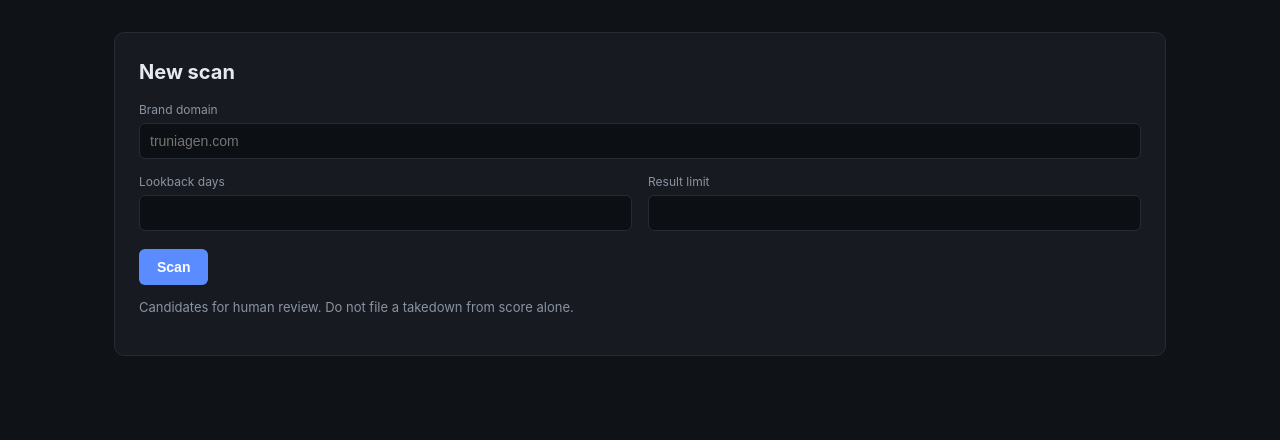
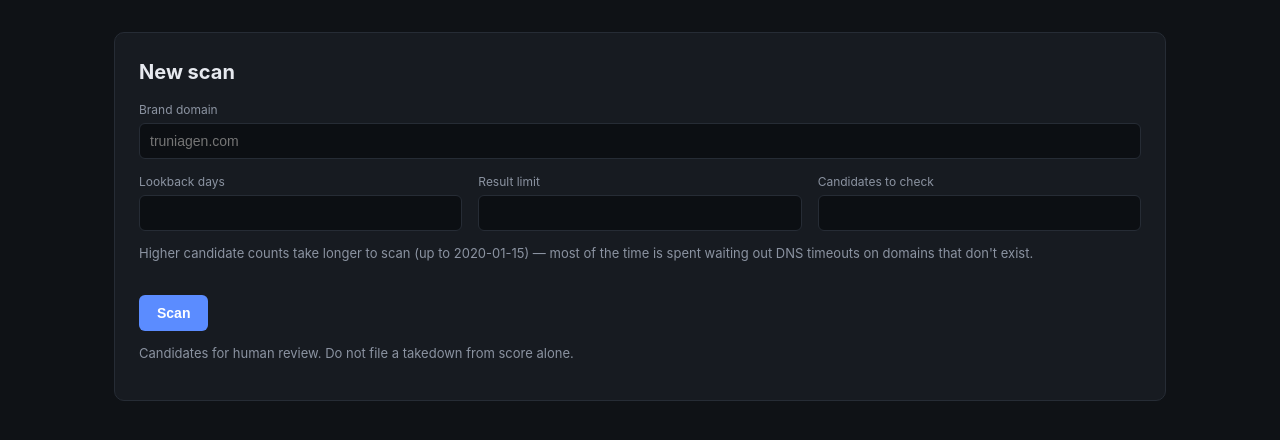
Before and after one commit to ruans-beep/phishsurf, a FastAPI app: template app/templates/new_scan.html in a window 1280 px wide. Shown: the part 53-493 px from the top of the page. Run offline with FastAPI, Linux system fonts and the light colour scheme; the template is opened without the code that fills it: most values are stand-ins (such as "Sample title", 1, 10 or a date in 2020); some libraries are stand-ins or nearby versions.

Commit message:
Cut default scan turnaround from ~40min to a few minutes
DNS resolution dominates scan time (most lookalikes don't resolve, so
each eats a full DNS timeout), but it was sharing the same conservative
MAX_CONCURRENCY=5 pool used for RDAP/page fetches against real external
sites. Give DNS its own higher-concurrency pool (DNS_CONCURRENCY=25,
lightweight resolver queries tolerate it fine), and make the candidate
count itself tunable per scan via a new form field instead of always
generating up to the 3000 hard cap. Default candidate count is now 600,
which keeps a default scan in the few-minutes range while still letting
someone opt into a slower, deeper 3000-candidate scan when they want it.

Also patches already-deployed Postgres schemas with the new
scans.candidate_limit column on startup, since create_all() only
creates missing tables and won't alter one that already exists.

Co-Authored-By: Claude Sonnet 5 <noreply@anthropic.com>

```diff
--- a/app/db.py
+++ b/app/db.py
@@ -1,4 +1,4 @@
-from sqlalchemy import create_engine
+from sqlalchemy import create_engine, inspect, text
 from sqlalchemy.orm import sessionmaker, declarative_base
 
 from . import config
@@ -25,3 +25,24 @@ def init_db():
     from . import models  # noqa: F401  (registers models on Base.metadata)
 
     Base.metadata.create_all(bind=engine)
+    _patch_missing_columns()
+
+
+def _patch_missing_columns():
+    """Add columns introduced after a table already existed in production.
+
+    There's no migration framework here on purpose (the schema is small
+    and changes rarely) — this just keeps an already-deployed Postgres
+    database in sync with new nullable-with-default columns instead of
+    requiring a manual ALTER TABLE or a full Alembic setup.
+    """
+    inspector = inspect(engine)
+    if "scans" not in inspector.get_table_names():
+        return
+    existing = {c["name"] for c in inspector.get_columns("scans")}
+    if "candidate_limit" in existing:
+        return
+    with engine.begin() as conn:
+        conn.execute(text(
+            "ALTER TABLE scans ADD COLUMN candidate_limit INTEGER NOT NULL DEFAULT 600"
+        ))
--- a/app/main.py
+++ b/app/main.py
@@ -81,6 +81,8 @@ def new_scan_form(request: Request):
         "request": request,
         "default_days": config.LOOKBACK_DAYS_DEFAULT,
         "default_limit": config.DEFAULT_SCAN_LIMIT,
+        "default_candidates": config.DEFAULT_CANDIDATE_LIMIT,
+        "candidate_hard_cap": config.CANDIDATE_HARD_CAP,
         "error": None,
     })
 
@@ -92,6 +94,7 @@ def create_scan(
     domain: str = Form(...),
     days: Optional[int] = Form(None),
     limit: Optional[int] = Form(None),
+    candidates: Optional[int] = Form(None),
 ):
     if not auth.is_authenticated(request):
         return RedirectResponse("/login", status_code=303)
@@ -104,6 +107,8 @@ def create_scan(
             "request": request,
             "default_days": config.LOOKBACK_DAYS_DEFAULT,
             "default_limit": config.DEFAULT_SCAN_LIMIT,
+            "default_candidates": config.DEFAULT_CANDIDATE_LIMIT,
+            "candidate_hard_cap": config.CANDIDATE_HARD_CAP,
             "error": "Enter a valid domain, e.g. truniagen.com",
         }, status_code=400)
 
@@ -113,8 +118,17 @@ def create_scan(
     scan_limit = limit or config.DEFAULT_SCAN_LIMIT
     scan_limit = max(1, min(scan_limit, config.CANDIDATE_HARD_CAP))
 
+    scan_candidate_limit = candidates or config.DEFAULT_CANDIDATE_LIMIT
+    scan_candidate_limit = max(1, min(scan_candidate_limit, config.CANDIDATE_HARD_CAP))
+
     with SessionLocal() as db:
-        scan = Scan(domain=clean_domain, days=scan_days, limit=scan_limit, status="queued")
+        scan = Scan(
+            domain=clean_domain,
+            days=scan_days,
+            limit=scan_limit,
+            candidate_limit=scan_candidate_limit,
+            status="queued",
+        )
         db.add(scan)
         db.commit()
         db.refresh(scan)
@@ -141,6 +155,7 @@ def scan_json(scan_id: str, request: Request):
                 "domain": scan.domain,
                 "days": scan.days,
                 "limit": scan.limit,
+                "candidate_limit": scan.candidate_limit,
                 "status": scan.status,
                 "candidate_count": scan.candidate_count,
                 "created_at": scan.created_at.isoformat() if scan.created_at else None,
--- a/app/models.py
+++ b/app/models.py
@@ -18,6 +18,7 @@ class Scan(Base):
     domain = Column(String, nullable=False, index=True)
     days = Column(Integer, nullable=False)
     limit = Column(Integer, nullable=False)
+    candidate_limit = Column(Integer, nullable=False, default=600)
     status = Column(String, nullable=False, default="queued")  # queued|running|done|error
     error_message = Column(Text, nullable=True)
     candidate_count = Column(Integer, nullable=False, default=0)
--- a/app/scanner.py
+++ b/app/scanner.py
@@ -92,17 +92,22 @@ def _run_scan(scan_id: str) -> None:
     with SessionLocal() as db:
         scan = db.get(Scan, scan_id)
         domain, days, result_limit = scan.domain, scan.days, scan.limit
+        candidate_limit = min(scan.candidate_limit or config.DEFAULT_CANDIDATE_LIMIT, config.CANDIDATE_HARD_CAP)
 
     apex = permute.apex_domain(domain)
     token = permute.brand_token(domain)
     allow = permute.allowlist_for(domain)
     since = datetime.utcnow() - timedelta(days=days)
 
-    candidates = permute.generate_candidates(domain, limit=config.CANDIDATE_HARD_CAP)
+    candidates = permute.generate_candidates(domain, limit=candidate_limit)
 
     # --- DNS resolution for every candidate ---
+    # Plain resolver queries tolerate far more concurrency than the HTTP/RDAP
+    # stages below, and this is the dominant cost of a scan (most candidates
+    # don't resolve, so each eats a full DNS timeout) — so it gets its own,
+    # higher-concurrency pool.
     dns_map = {}
-    with ThreadPoolExecutor(max_workers=config.MAX_CONCURRENCY) as pool:
+    with ThreadPoolExecutor(max_workers=config.DNS_CONCURRENCY) as pool:
         futures = {pool.submit(enrich.resolve_dns, c["domain"]): c["domain"] for c in candidates}
         for fut in as_completed(futures):
             dns_map[futures[fut]] = fut.result()
--- a/app/templates/new_scan.html
+++ b/app/templates/new_scan.html
@@ -15,9 +15,14 @@
       </div>
       <div>
         <label for="limit">Result limit</label>
-        <input type="number" id="limit" name="limit" value="{{ default_limit }}" min="1" max="3000">
+        <input type="number" id="limit" name="limit" value="{{ default_limit }}" min="1" max="{{ candidate_hard_cap }}">
+      </div>
+      <div>
+        <label for="candidates">Candidates to check</label>
+        <input type="number" id="candidates" name="candidates" value="{{ default_candidates }}" min="1" max="{{ candidate_hard_cap }}">
       </div>
     </div>
+    <p class="muted">Higher candidate counts take longer to scan (up to {{ candidate_hard_cap }}) — most of the time is spent waiting out DNS timeouts on domains that don't exist.</p>
 
     <button type="submit">Scan</button>
   </form>
```
Also changed, not shown: app/config.py (+16 -0 lines), README.md, 1 other file.
